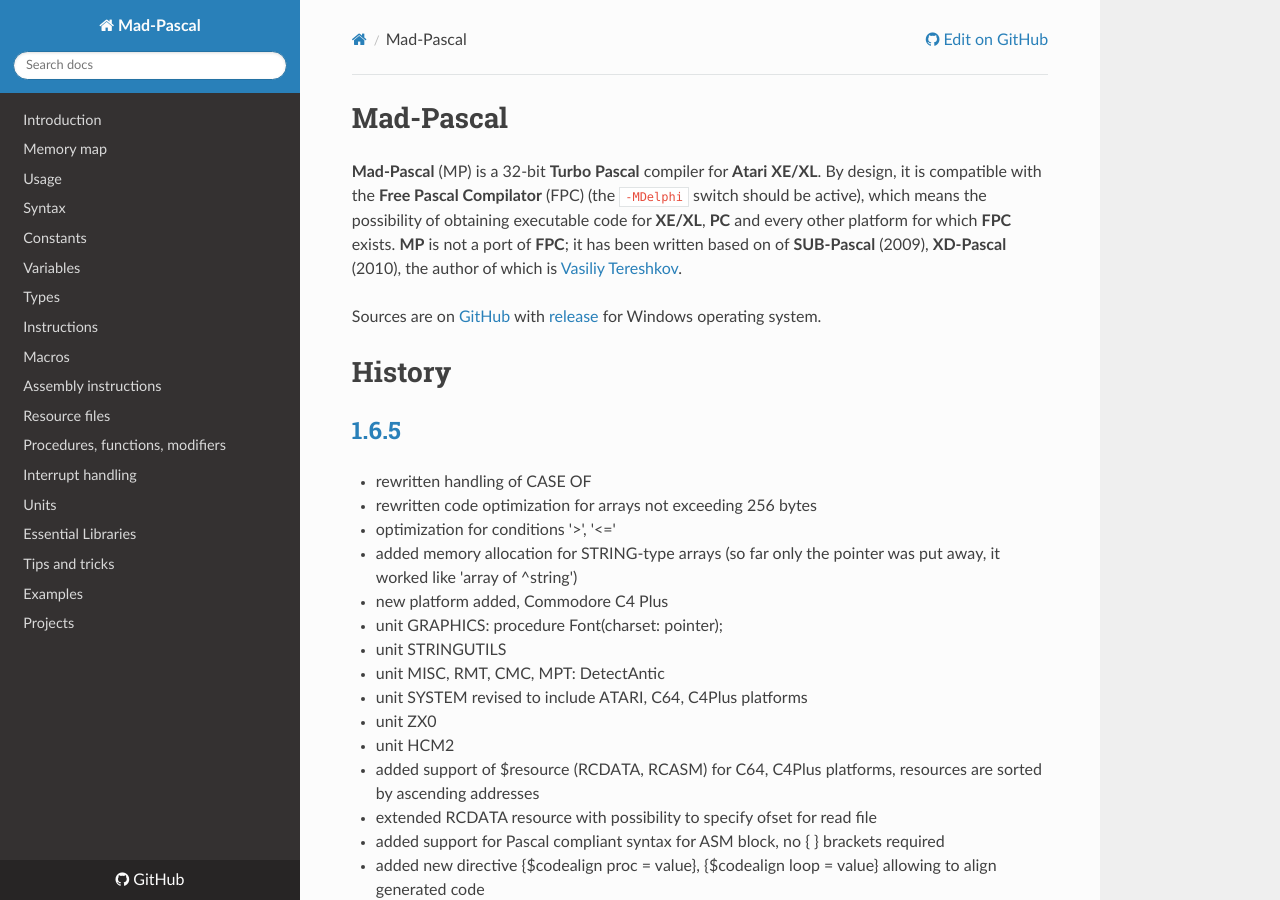
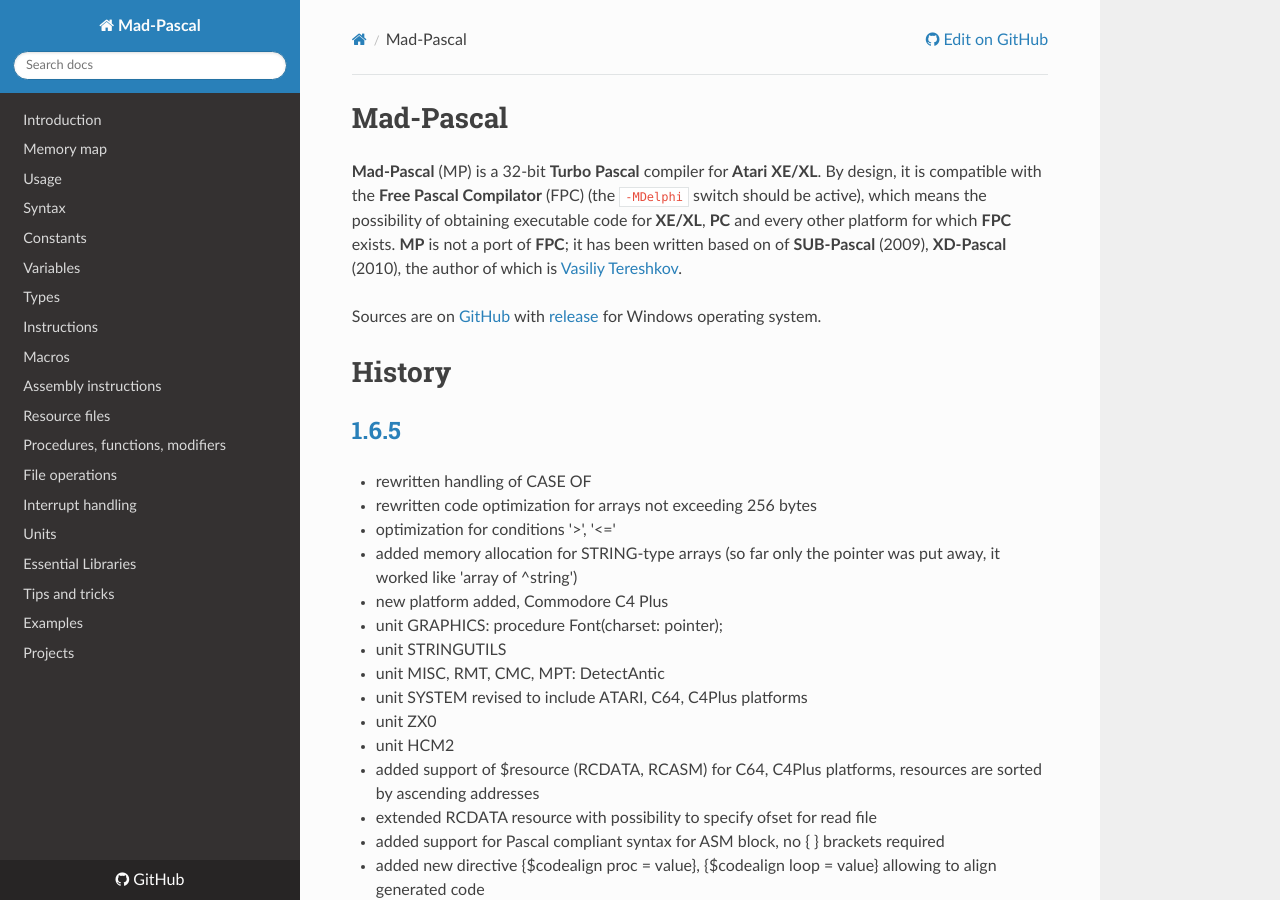
Before and after one commit to tebe6502/mad-pascal-en-mkdocs, an MkDocs documentation site: the page built from docs/index.md, in a window 1280 px wide and 900 px high. Built offline with MkDocs 1.6.1, drawn with Linux system fonts in a browser that asks for light colours; nearby versions of some CDN libraries.

Commit message:
Add files via upload

```diff
--- a/mkdocs.yml
+++ b/mkdocs.yml
@@ -23,6 +23,7 @@
     - Assembly instructions: asm.md
     - Resource files: resources.md
     - Procedures, functions, modifiers: procedures-functions.md
+    - File operations: files.md
     - Interrupt handling: interrupts.md
     - Units: units.md
     - Essential Libraries: essential-libraries.md
```
